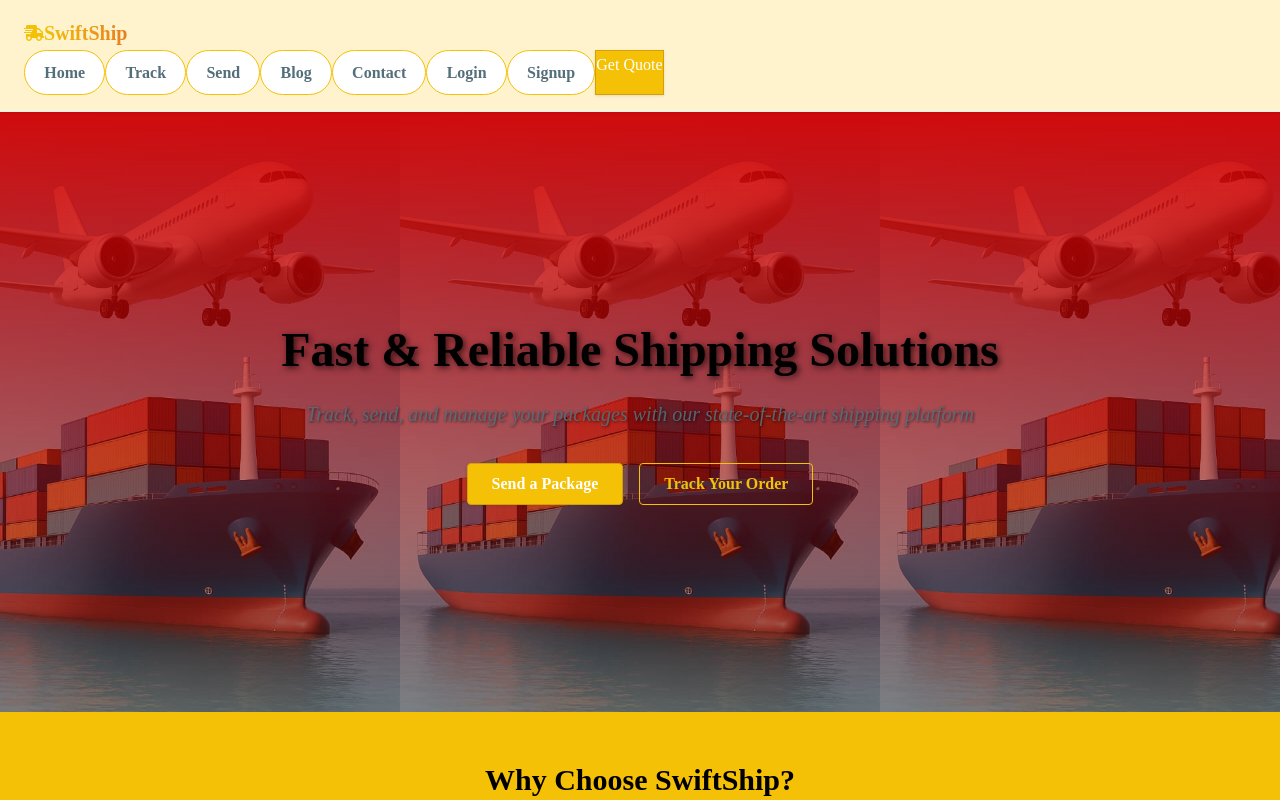
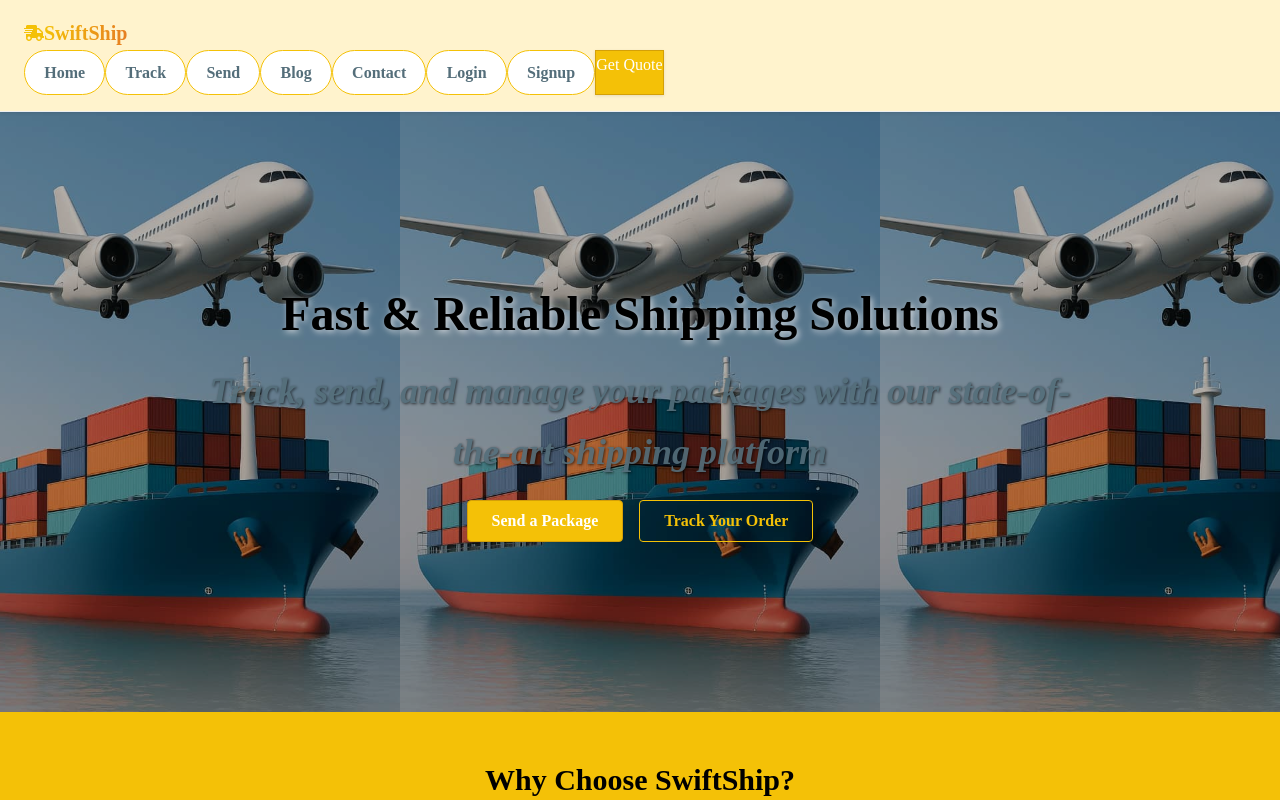
Before and after one commit to badger-ai/ship, a Next.js app: page / in a window 1280 px wide. Shown: the top 800 px of the page. Built offline with nearby package versions, Linux system fonts and the light colour scheme.

Commit message:
Updated CSS styles

```diff
--- a/app/page.jsx
+++ b/app/page.jsx
@@ -8,7 +8,7 @@ export default function Home() {
       <section className="hero">
         <div className="hero-content">
           <h1 className="hero-title">Fast & Reliable Shipping Solutions</h1>
-          <p className="hero-subtitle">Track, send, and manage your packages with our state-of-the-art shipping platform</p>
+          <h1><p className="hero-subtitle">Track, send, and manage your packages with our state-of-the-art shipping platform</p></h1>
           <div className="hero-buttons">
             <div className="hero-buttons">
             <Link href="/send" className="btn btn-primary">Send a Package</Link>
--- a/css/globals.css
+++ b/css/globals.css
@@ -358,7 +358,7 @@ textarea.form-input {
 .hero {
   position: relative;
   height: 600px;
-  background: linear-gradient(rgba(214, 2, 2, 0.945), rgba(0, 0, 0, 0.3)), url('/hero-image.jpg');
+  background: linear-gradient(rgba(0, 0, 0, 0.3), rgba(0, 0, 0, 0.3)), url('/hero-image.jpg');
   background-size: 30rem;
   background-position: center;
   color: var(--white);
@@ -378,12 +378,12 @@ textarea.form-input {
   font-family: 'Lora', serif;
   font-size: var(--text-5xl);
   margin-bottom: var(--space-md);
-  text-shadow: 2px 2px 6px rgba(0, 0, 0, 0.7);
+  text-shadow: 2px 2px 6px rgba(252, 249, 249, 0.7);
 }
 
 .hero-subtitle {
-  font-size: var(--text-xl);
-  margin-bottom: var(--space-xl);
+  font-size: var(--text-x1);
+  margin-bottom: var(--space-x1);
   font-style: italic;
   opacity: 0.9;
   text-shadow: 1px 1px 3px rgba(0, 0, 0, 0.7);
```
